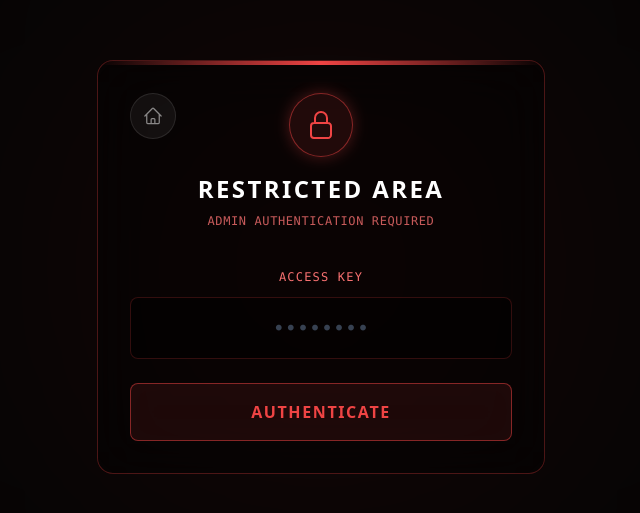
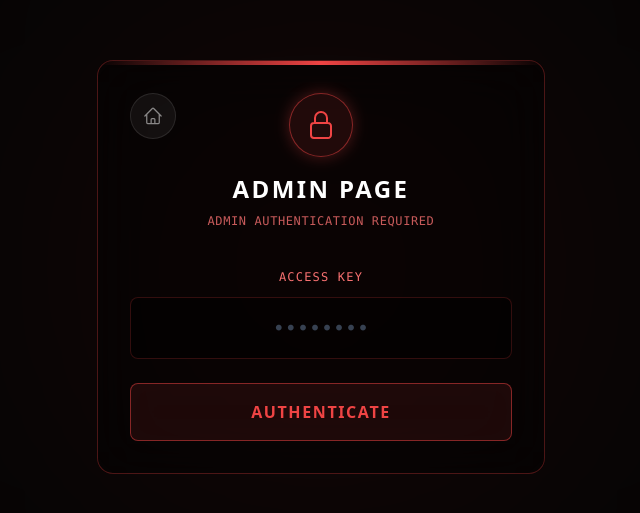
Before and after one commit to turkyyo22/Turki-portfolio, a Next.js app: page /en/admin in a window 1280 px wide. Shown: the part 133-646 px from the top of the page, without its empty margins (319-959 px from the left). Built offline with nearby package versions, Linux system fonts and the light colour scheme; no server answers.

Commit message:
small security update

```diff
--- a/src/app/[lang]/admin/page.js
+++ b/src/app/[lang]/admin/page.js
@@ -16,7 +16,7 @@ export default function AdminLogin() {
   const lang = params?.lang || "en";
 
   // البريد الإلكتروني المخفي للمسؤول
-  const ADMIN_EMAIL = "admin@aloufi.com";
+  const ADMIN_EMAIL = process.env.FIREBASE_ADMIN_EMAIL;
 
   // دالة تسجيل الدخول عبر Firebase
   const handleLogin = async (e) => {
@@ -75,7 +75,7 @@ export default function AdminLogin() {
           </motion.div>
 
           <h1 className="text-2xl font-bold text-white tracking-widest uppercase mb-2">
-            {lang === "ar" ? "منطقة محظورة" : "Restricted Area"}
+            {lang === "ar" ? "صفحة المسؤول" : "Admin Page"}
           </h1>
           <p className="text-red-400/80 text-xs font-mono tracking-wider uppercase">
             {lang === "ar" ? "يتطلب مصادقة المسؤول" : "Admin Authentication Required"}
```
